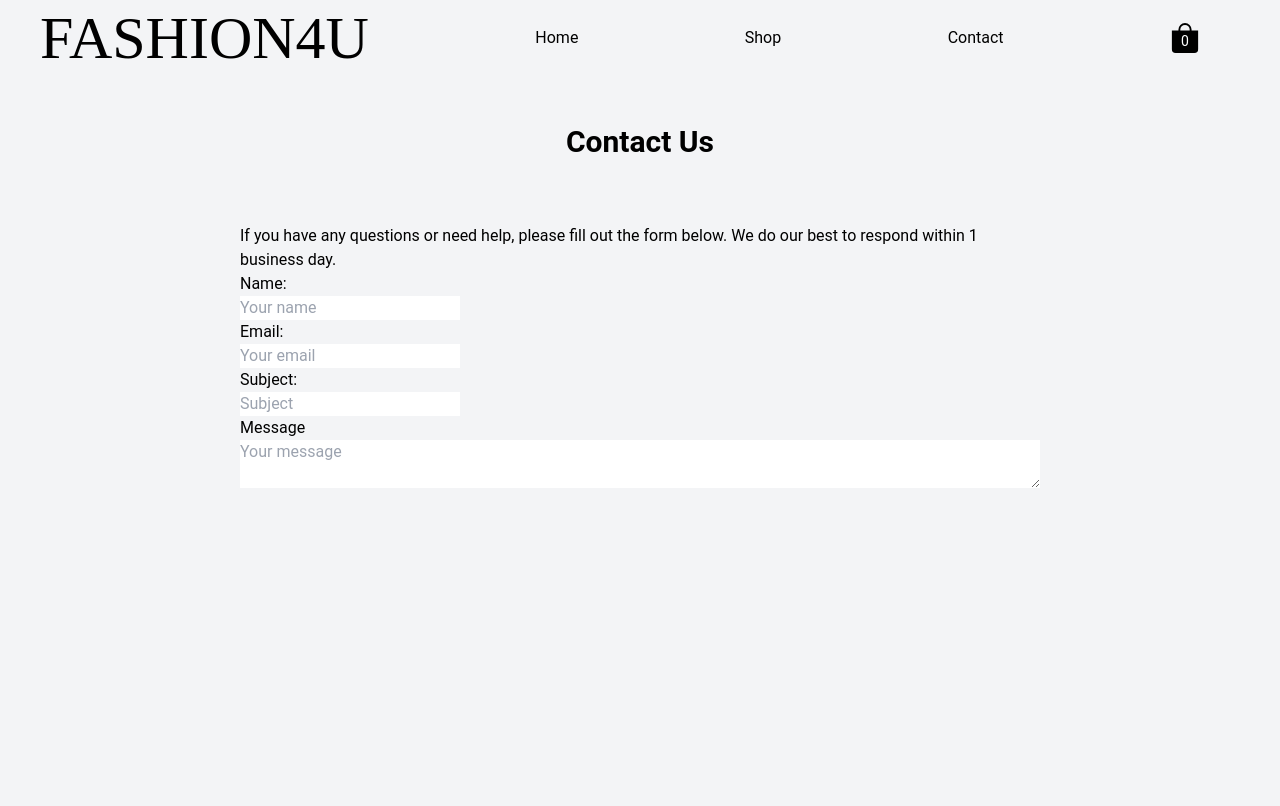
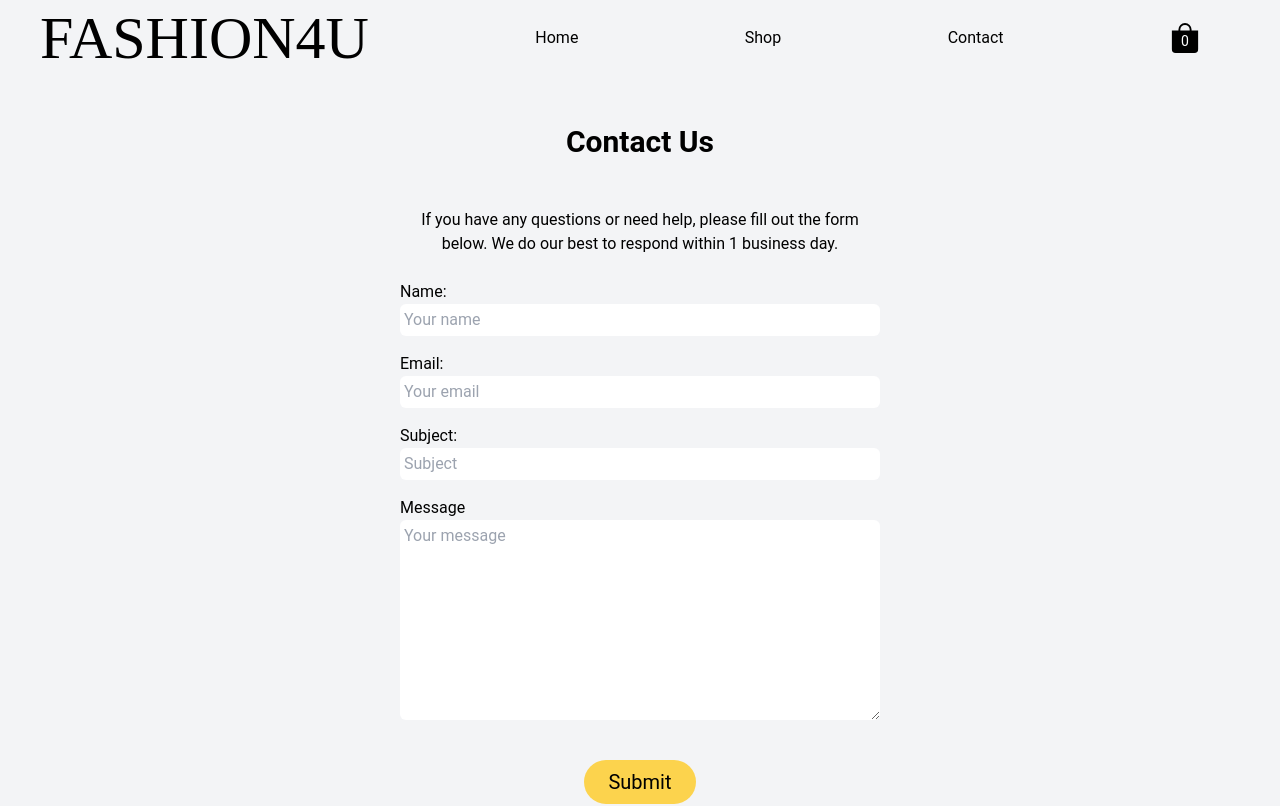
Before and after one commit to victoria-reis/e-commerce, a React (Create React App) app: page /contact in a window 1280 px wide. Shown: the top 806 px of the page. Built offline with nearby package versions, Linux system fonts and the light colour scheme; no server answers.

Commit message:
added styles to form

```diff
--- a/src/pages/CartPage.js
+++ b/src/pages/CartPage.js
@@ -17,9 +17,7 @@ const CartPage = () => {
 						})}
 					</div>
 				) : (
-					// <div className="flex flex-col h-[80vh]">
 					<div className="flex flex-col justify-center h-[70vh] md:h-[80vh]">
-						{/* <p className="block w-max mx-auto justify-self-center"> */}
 						<p className="block w-max mx-auto text-2xl">Your cart is empty!</p>
 					</div>
 				)}
--- a/src/pages/ContactPage.js
+++ b/src/pages/ContactPage.js
@@ -1,11 +1,28 @@
-import React from "react";
+import React, { useState } from "react";
 
 const ContactPage = () => {
+	const [emailSubmitted, setEmailSubmitted] = useState(false);
+
+	const submitHandler = (event) => {
+		event.preventDefault();
+		setEmailSubmitted(!emailSubmitted);
+	};
+
 	return (
 		<div className="min-h-[90vh]">
-			<h2 className="text-center text-3xl font-bold mt-14">Contact Us</h2>
-			<form action="" className="flex flex-col w-8/12 mx-auto mt-16">
-				<p>
+			<h2 className="text-center text-3xl font-bold mt-6 sm:mt-14">
+				Contact Us
+			</h2>
+			{emailSubmitted ? (
+				<p className="block w-max mx-auto text-xl mt-[200px]">
+					Thank you for your message!
+				</p>
+			) : (
+				<form
+					action=""
+					className="flex flex-col w-[95%] sm:w-8/12 mx-auto mt-6 md:w-[50%] lg:w-[40%]"
+				>
+					<p className="my-6 text-center">
 						If you have any questions or need help, please fill out the form
 						below. We do our best to respond within 1 business day.
 					</p>
@@ -13,26 +30,38 @@ const ContactPage = () => {
 					<input
 						type="text"
 						id="name"
-					className="w-min"
+						className="w-[100%] mb-4 rounded-md p-1"
 						placeholder="Your name"
 					/>
 					<label htmlFor="email">Email:</label>
 					<input
 						type="email"
 						id="email"
-					className="w-min"
+						className="w-[100%] mb-4 rounded-md p-1"
 						placeholder="Your email"
 					/>
 					<label htmlFor="subject">Subject:</label>
 					<input
 						type="text"
 						id="subject"
-					className="w-min"
+						className="w-[100%] mb-4 rounded-md p-1"
 						placeholder="Subject"
 					/>
 					<label htmlFor="message">Message</label>
-				<textarea placeholder="Your message" />
+					<textarea
+						placeholder="Your message"
+						className="h-[200px] rounded-md p-1"
+					/>
+					<button
+						onClick={(event) => {
+							submitHandler(event);
+						}}
+						className="block w-max mx-auto mt-10 bg-amber-300 px-6 py-2 rounded-full text-xl hover:scale-105 ease-in duration-200"
+					>
+						Submit
+					</button>
 				</form>
+			)}
 		</div>
 	);
 };
```
Lines whose indentation alone changed are shown as unchanged.
